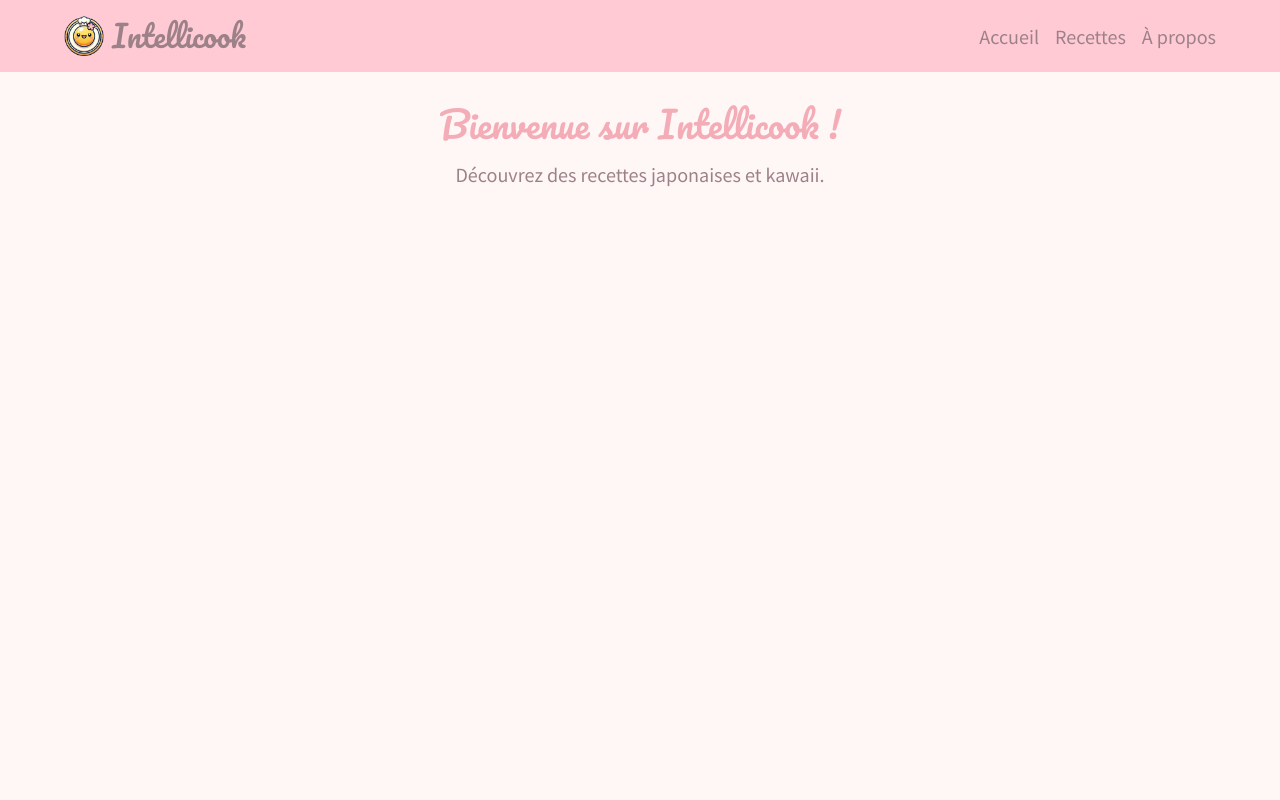
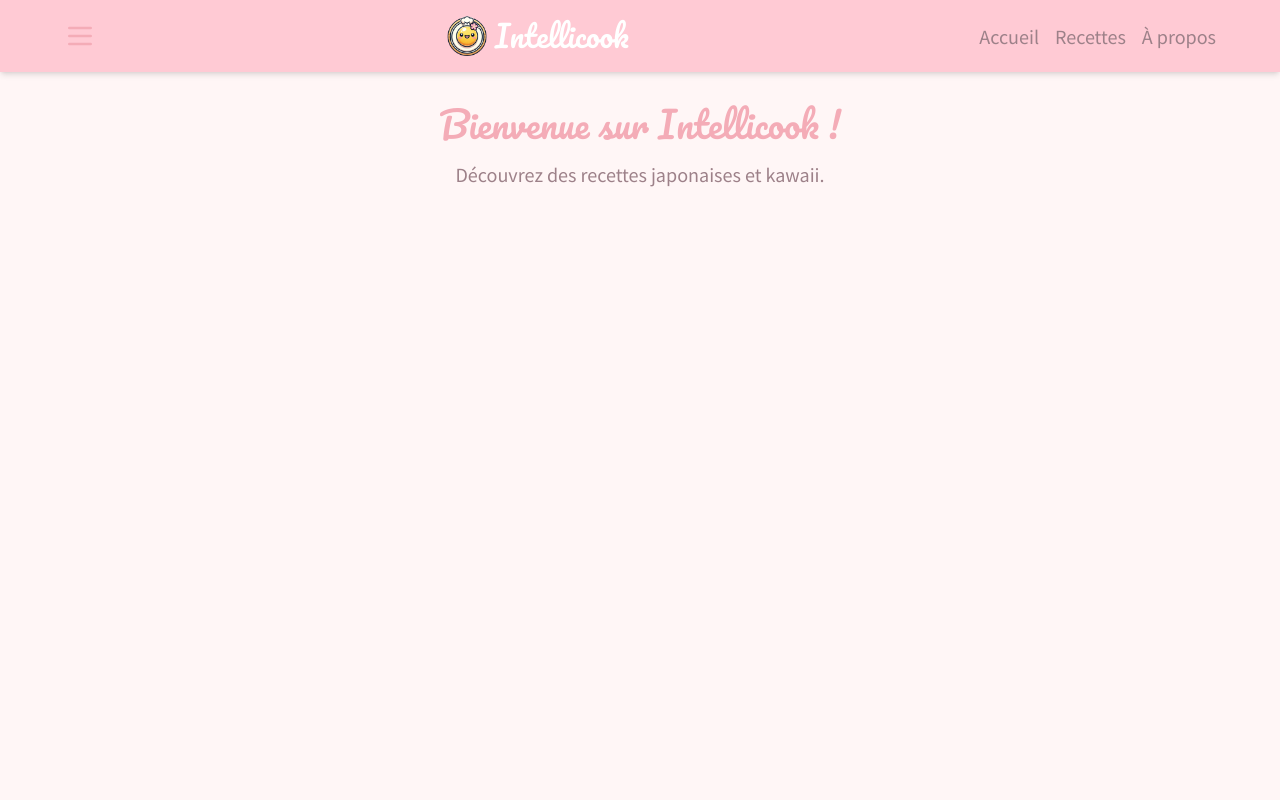
Before and after one commit to Omarhio/intellicook, a SvelteKit app: page / in a window 1280 px wide. Shown: the top 800 px of the page. Built offline with nearby package versions, Linux system fonts and the light colour scheme.

Commit message:
feat: ajout du menu burger

```diff
--- a/src/routes/+layout.svelte
+++ b/src/routes/+layout.svelte
@@ -1,15 +1,65 @@
 <script>
 	import '../app.css';
+	// État pour ouvrir/fermer le menu
+	let isMenuOpen = false;
+
+	// Fonction pour basculer l'état
+	function toggleMenu() {
+		isMenuOpen = !isMenuOpen;
+	}
 </script>
 
-<header class="bg-[#FFCAD4] p-4 shadow-md">
+<header class="relative z-50 bg-[#FFCAD4] p-4 shadow-md">
 	<nav class="mx-auto flex max-w-6xl items-center justify-between">
+		<!-- Menu Burger Icon (toujours à gauche, animé) -->
+		<button
+			class="relative z-50 text-[#F4ACB7] hover:text-[#9D8189]"
+			on:click={toggleMenu}
+			aria-label="Toggle navigation menu"
+		>
+			{#if isMenuOpen}
+				<!-- Bouton croix -->
+				<svg
+					xmlns="http://www.w3.org/2000/svg"
+					class="h-8 w-8 rotate-180 transition-transform duration-300"
+					fill="none"
+					viewBox="0 0 24 24"
+					stroke="currentColor"
+				>
+					<path
+						stroke-linecap="round"
+						stroke-linejoin="round"
+						stroke-width="2"
+						d="M6 18L18 6M6 6l12 12"
+					/>
+				</svg>
+			{:else}
+				<!-- Bouton burger -->
+				<svg
+					xmlns="http://www.w3.org/2000/svg"
+					class="h-8 w-8 rotate-0 transition-transform duration-300"
+					fill="none"
+					viewBox="0 0 24 24"
+					stroke="currentColor"
+				>
+					<path
+						stroke-linecap="round"
+						stroke-linejoin="round"
+						stroke-width="2"
+						d="M4 6h16M4 12h16M4 18h16"
+					/>
+				</svg>
+			{/if}
+		</button>
+
+		<!-- Logo au centre -->
 		<div class="flex items-center gap-2">
 			<img src="/logo.webp" alt="Intellicook Logo" class="h-10 w-auto" />
-			<span class="font-title text-3xl text-[#9D8189]">Intellicook</span>
+			<span class="font-title text-3xl text-[white]">Intellicook</span>
 		</div>
 
-		<ul class="flex gap-4 font-body text-lg">
+		<!-- Liens de navigation (visibles sur desktop) -->
+		<ul class="hidden gap-4 font-body text-lg md:flex">
 			<li>
 				<a href="/" class="text-[#9D8189] hover:text-[#F4ACB7]">Accueil</a>
 			</li>
@@ -21,6 +71,25 @@
 			</li>
 		</ul>
 	</nav>
+
+	<!-- Menu plein écran -->
+	<div
+		class="fixed inset-0 z-40 flex transform flex-col items-center justify-center gap-8 bg-[#FFCAD4] text-[#9D8189] transition-transform duration-300 ease-in-out md:hidden"
+		style="transform: translateX({isMenuOpen ? '0%' : '-100%'})"
+	>
+		<!-- Liens de navigation -->
+		<ul class="text-center font-body text-2xl">
+			<li class="mb-4">
+				<a href="/" class="hover:text-[#F4ACB7]" on:click={toggleMenu}>Accueil</a>
+			</li>
+			<li class="mb-4">
+				<a href="/recipes" class="hover:text-[#F4ACB7]" on:click={toggleMenu}>Recettes</a>
+			</li>
+			<li class="mb-4">
+				<a href="/about" class="hover:text-[#F4ACB7]" on:click={toggleMenu}>À propos</a>
+			</li>
+		</ul>
+	</div>
 </header>
 
 <slot />
```
